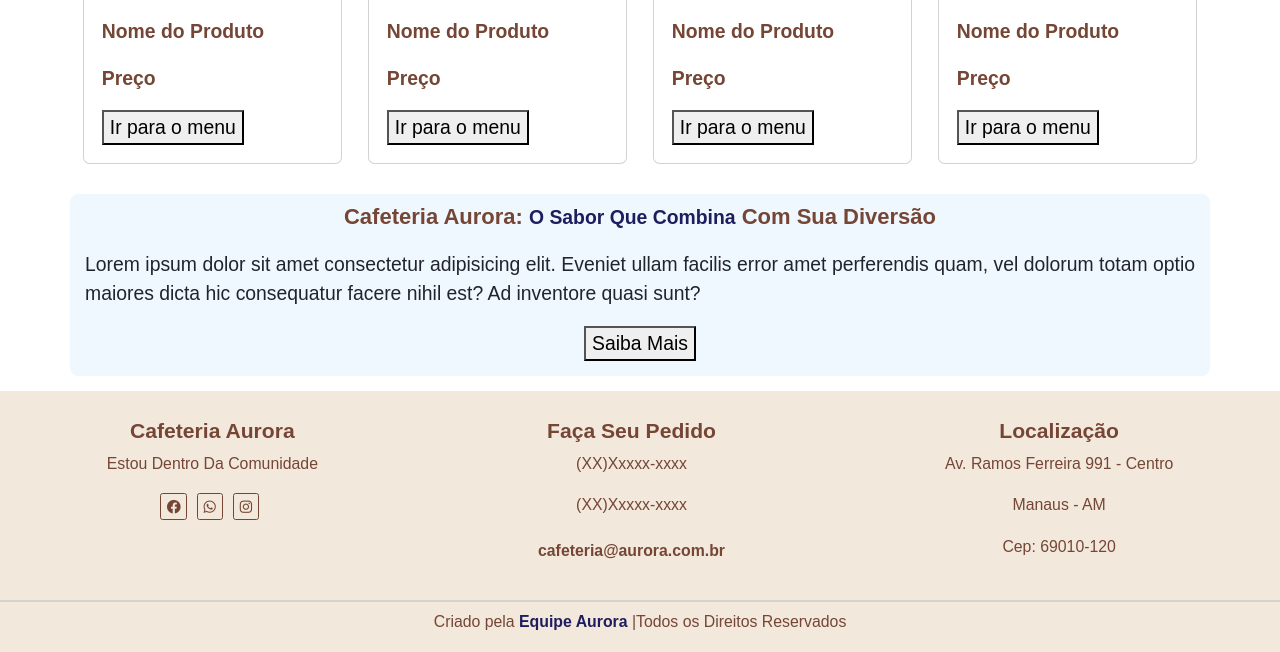
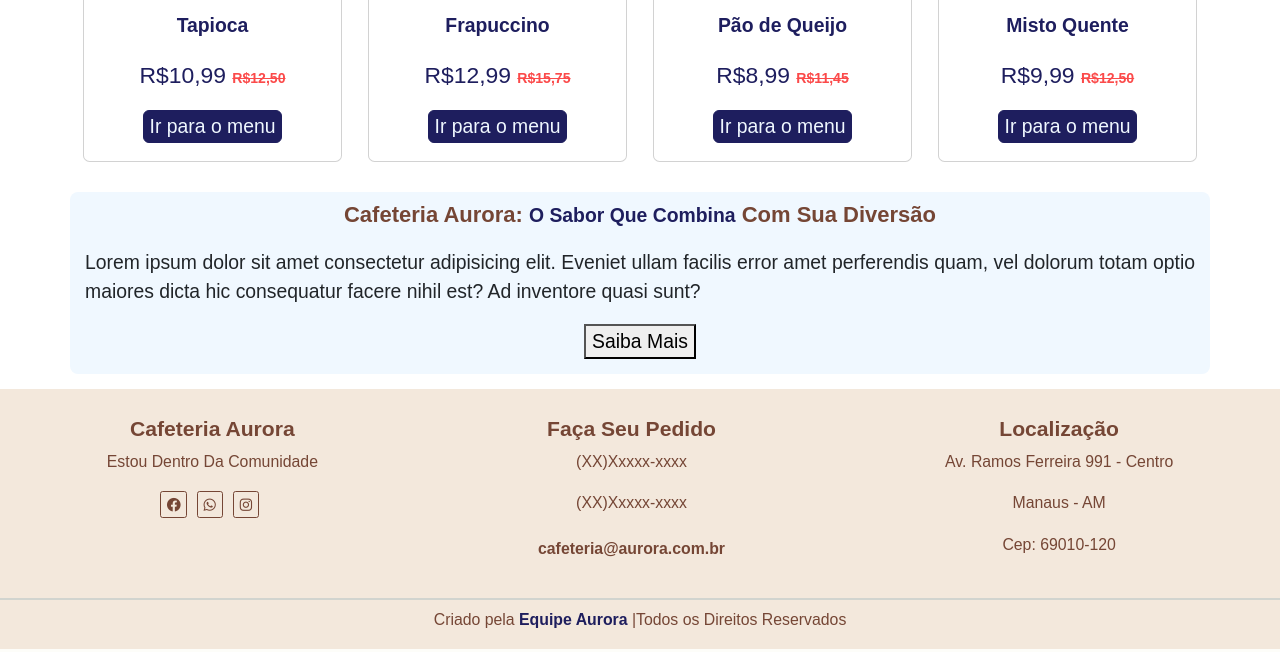
Before and after one commit to elzilanebarreto/cafeteria-aurora, a PHP site: page / in a window 1280 px wide. Shown: the part 1181-1833 px from the top of the page. Run offline with PHP 8.4, Linux system fonts and the light colour scheme.

Commit message:
Seção de itens mais comprados

```diff
--- a/assets/css/style.css
+++ b/assets/css/style.css
@@ -6,6 +6,7 @@
   --cor--terciaria: rgb(240, 248, 255);
   --cor--marron: rgb(117, 70, 53);
   --cor--linha: rgb(209, 212, 207);
+  --cor--preco_antigo: rgb(251, 74, 74);
 }
 
 * {
@@ -18,6 +19,7 @@ body {
   display: flex;
   flex-direction: column;
   box-sizing: border-box;
+  overflow-x: hidden;
 }
 
 /* CABEÇALHO */
@@ -202,6 +204,45 @@ body {
   margin-top: 10px;
 }
 
+.itens_comprados .card img {
+  width: auto;
+  height: 90%;
+  object-fit: cover;
+}
+
+.itens_comprados .card-body {
+  flex-direction: column;
+  text-align: center;
+}
+
+.itens_comprados .card-body .card-text {
+  font-weight: bold;
+  color: var(--cor--secundaria);
+}
+
+.itens_comprados .card-body .card-text-preco {
+  font-size: 1.3rem;
+  color: var(--cor--secundaria);
+}
+
+.itens_comprados .card-body .card-text-preco span {
+  font-size: 0.8rem;
+  text-decoration: line-through;
+  color: var(--cor--preco_antigo);
+}
+
+.itens_comprados .card-body button {
+  border: 1px solid var(--cor--secundaria);
+  border-radius: 6px;
+  background-color: var(--cor--secundaria);
+  color: var(--cor--terciaria);
+}
+
+.itens_comprados .card-body button:hover {
+  background-color: var(--cor--terciaria);
+  color: var(--cor--secundaria);
+}
+
 .sobre {
   display: flex;
   justify-content: center;
@@ -382,11 +423,30 @@ a {
     height: 16rem;
   }
 
+  .itens_comprados .card {
+    width: 16rem;
+    height: 16rem;
+  }
+
+  .itens_comprados .card img {
+    height: 60%;
+  }
+
+  .itens_comprados .card .card-text {
+    margin-top: -18px;
+    font-size: 1rem;
+  }
+
+  .card-text-preco {
+    margin-top: 10px;
+    font-size: 0.5rem;
+  }
+
   /* .carousel-item h5{
     font-size: 1rem;
   }
 
   .carousel-item p{
     font-size: .7rem;
-  } */
+  } */;
 }
--- a/index.php
+++ b/index.php
@@ -113,10 +113,10 @@
       <div class="row justify-content-center">
         <div class="col-md-3 d-flex justify-content-center">
           <div class="card">
-                        <img src="..." class="card-img-top" alt="...">
+            <img src="./assets/img/itens/menu-1.jpeg" class="card-img-top" alt="Tapioca">
             <div class="card-body">
-                            <p class="card-text">Nome do Produto</p>
-                            <p class="card-text">Preço</p>
+              <p class="card-text">Tapioca</p>
+              <p class="card-text-preco">R$10,99 <span>R$12,50</span></p>
               <button>Ir para o menu</button>
             </div>
           </div>
@@ -124,10 +124,10 @@
 
         <div class="col-md-3 d-flex justify-content-center">
           <div class="card">
-                        <img src="..." class="card-img-top" alt="...">
+            <img src="./assets/img/itens/menu-2.jpg" class="card-img-top" alt="Frapuccino">
             <div class="card-body">
-                            <p class="card-text">Nome do Produto</p>
-                            <p class="card-text">Preço</p>
+              <p class="card-text">Frapuccino</p>
+              <p class="card-text-preco">R$12,99 <span>R$15,75</span></p>
               <button>Ir para o menu</button>
             </div>
           </div>
@@ -135,10 +135,10 @@
 
         <div class="col-md-3 d-flex justify-content-center">
           <div class="card">
-                        <img src="..." class="card-img-top" alt="...">
+            <img src="./assets/img/itens/menu-3.jpg" class="card-img-top" alt="Pão de Queijo">
             <div class="card-body">
-                            <p class="card-text">Nome do Produto</p>
-                            <p class="card-text">Preço</p>
+              <p class="card-text">Pão de Queijo</p>
+              <p class="card-text-preco">R$8,99 <span>R$11,45</span></p>
               <button>Ir para o menu</button>
             </div>
           </div>
@@ -146,10 +146,10 @@
 
         <div class="col-md-3 d-flex justify-content-center">
           <div class="card">
-                        <img src="..." class="card-img-top" alt="...">
+            <img src="./assets/img/itens/menu-4.jpeg" class="card-img-top" alt="Misto Quente">
             <div class="card-body">
-                            <p class="card-text">Nome do Produto</p>
-                            <p class="card-text">Preço</p>
+              <p class="card-text">Misto Quente</p>
+              <p class="card-text-preco">R$9,99 <span>R$12,50</span></p>
               <button>Ir para o menu</button>
             </div>
           </div>
```
Also changed, not shown: index.html (+12 -12 lines), assets/img/itens/menu-1.jpeg (added), assets/img/itens/menu-2.jpg (added), assets/img/itens/menu-3.jpg (added), assets/img/itens/menu-4.jpeg (added). Lines whose indentation alone changed are shown as unchanged.
